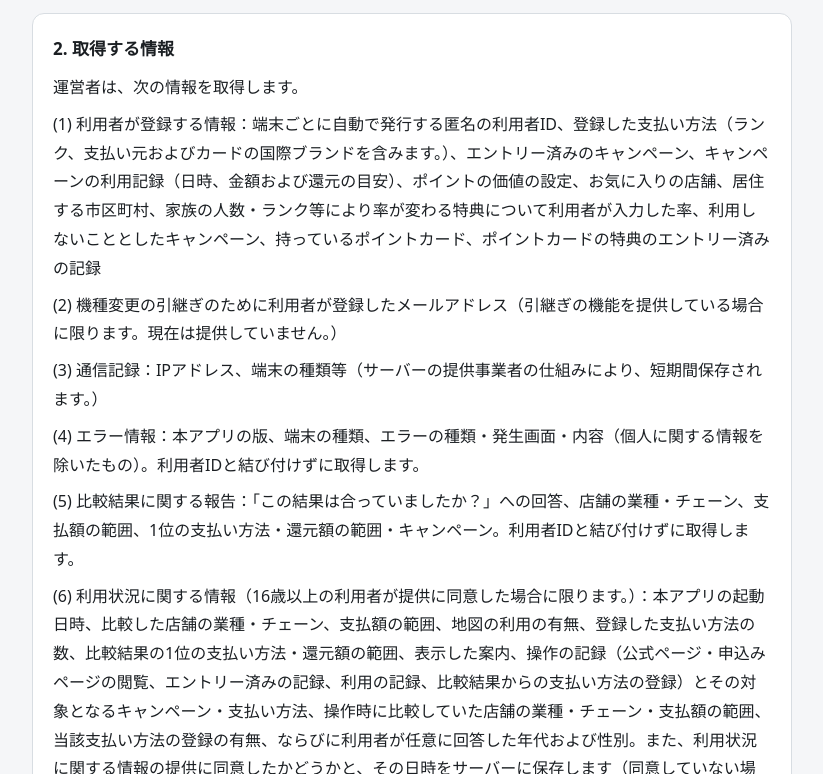
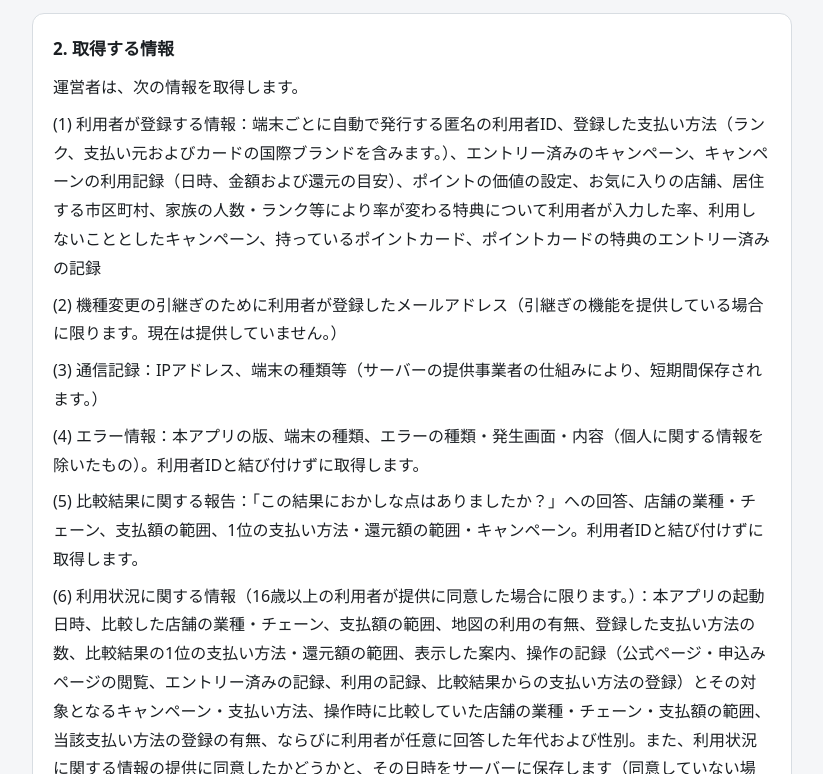
Before and after one commit to Mochi-Shiratama/dorebarai-site, a plain HTML site: page privacy.html in a window 1280 px wide. Shown: the part 404-1178 px from the top of the page, without its empty margins (228-1051 px from the left). Drawn offline with Linux system fonts and the light colour scheme.

Commit message:
プライバシーポリシーの文言を更新

```diff
--- a/privacy.html
+++ b/privacy.html
@@ -37,7 +37,7 @@
 <p>(2) 機種変更の引継ぎのために利用者が登録したメールアドレス（引継ぎの機能を提供している場合に限ります。現在は提供していません。）</p>
 <p>(3) 通信記録：IPアドレス、端末の種類等（サーバーの提供事業者の仕組みにより、短期間保存されます。）</p>
 <p>(4) エラー情報：本アプリの版、端末の種類、エラーの種類・発生画面・内容（個人に関する情報を除いたもの）。利用者IDと結び付けずに取得します。</p>
-<p>(5) 比較結果に関する報告：「この結果は合っていましたか？」への回答、店舗の業種・チェーン、支払額の範囲、1位の支払い方法・還元額の範囲・キャンペーン。利用者IDと結び付けずに取得します。</p>
+<p>(5) 比較結果に関する報告：「この結果におかしな点はありましたか？」への回答、店舗の業種・チェーン、支払額の範囲、1位の支払い方法・還元額の範囲・キャンペーン。利用者IDと結び付けずに取得します。</p>
 <p>(6) 利用状況に関する情報（16歳以上の利用者が提供に同意した場合に限ります。）：本アプリの起動日時、比較した店舗の業種・チェーン、支払額の範囲、地図の利用の有無、登録した支払い方法の数、比較結果の1位の支払い方法・還元額の範囲、表示した案内、操作の記録（公式ページ・申込みページの閲覧、エントリー済みの記録、利用の記録、比較結果からの支払い方法の登録）とその対象となるキャンペーン・支払い方法、操作時に比較していた店舗の業種・チェーン・支払額の範囲、当該支払い方法の登録の有無、ならびに利用者が任意に回答した年代および性別。また、利用状況に関する情報の提供に同意したかどうかと、その日時をサーバーに保存します（同意していない場合も、同意しない旨を保存します）。市区町村、位置情報、個々の店舗の名称および住所は含みません。</p>
 </section>
 <section>
```
